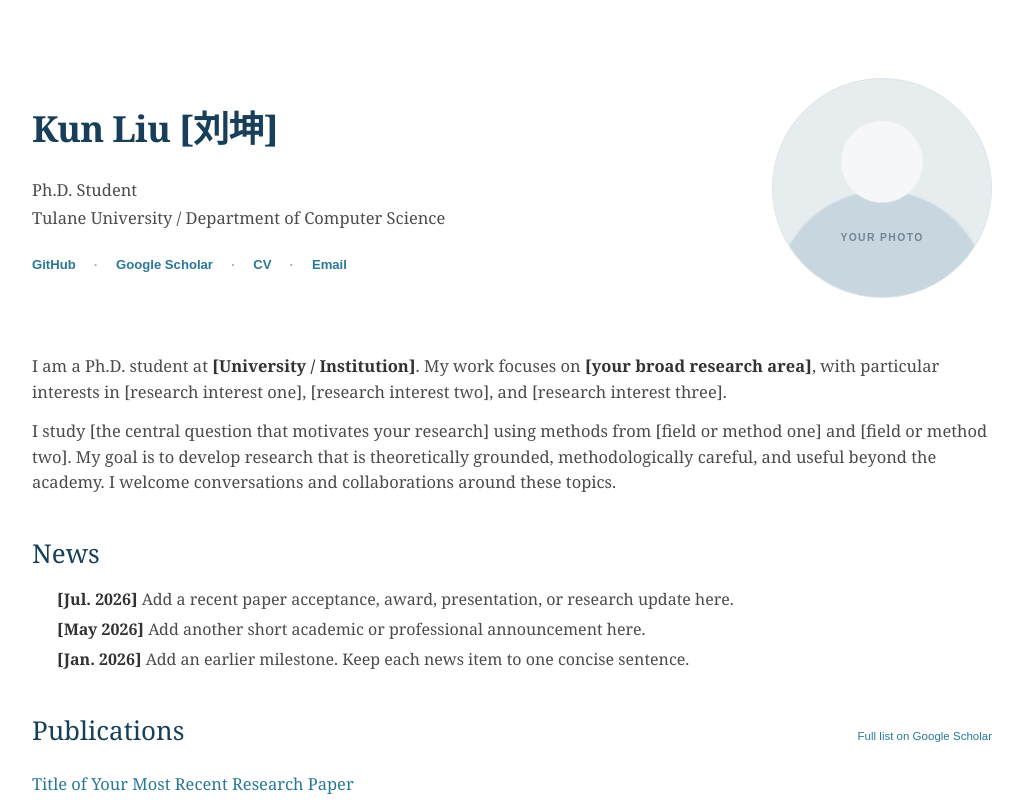
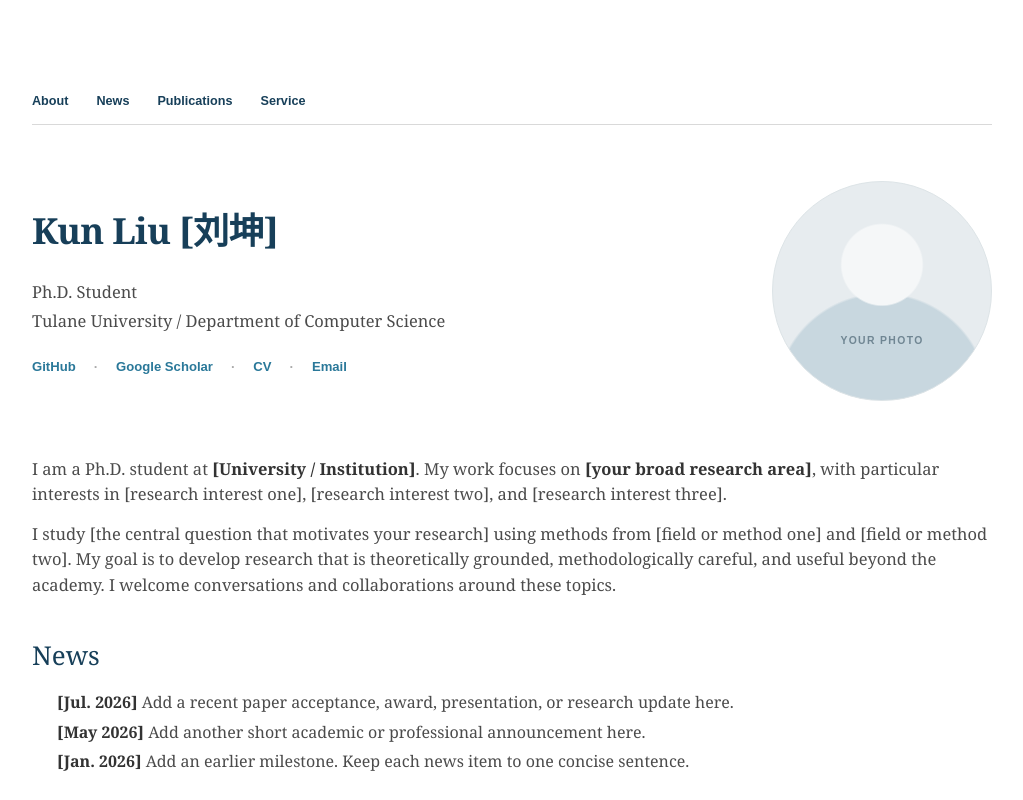
Before and after one commit to Ryan-hub-bit/ryan-hub-bit.github.io, a Next.js app: page / in a window 1280 px wide. Shown: the top 800 px of the page, without its empty margins (128-1151 px from the left). Built offline with nearby package versions, Linux system fonts and the light colour scheme.

Commit message:
add nagivation

```diff
--- a/app/globals.css
+++ b/app/globals.css
@@ -29,6 +29,37 @@ strong { color: #333; font-weight: 600; }
   width: min(960px, calc(100% - 48px));
   margin: 0 auto;
   padding: 78px 0 58px;
+}
+
+.top-nav {
+  position: sticky;
+  top: 0;
+  z-index: 10;
+  display: flex;
+  gap: 28px;
+  margin-bottom: 56px;
+  padding: 14px 0 12px;
+  border-bottom: 1px solid var(--line);
+  background: rgba(255, 255, 255, 0.96);
+  font-family: Arial, Helvetica, sans-serif;
+  font-size: 0.79rem;
+  font-weight: 600;
+}
+
+.top-nav a {
+  color: var(--heading);
+}
+
+.top-nav a:hover {
+  color: var(--link);
+  text-decoration: none;
+}
+
+#about,
+#news,
+#publications,
+#service {
+  scroll-margin-top: 70px;
 }
 
 .profile {
@@ -219,6 +250,7 @@ footer p { margin: 0; }
 
 @media (max-width: 590px) {
   .page-shell { width: min(100% - 34px, 460px); padding-top: 38px; }
+  .top-nav { gap: 18px; margin-bottom: 42px; font-size: 0.73rem; }
   .profile { grid-template-columns: 1fr; gap: 30px; margin-bottom: 42px; }
   .portrait { grid-row: 2; justify-self: start; width: 165px; }
   .identity h1 { font-size: 1.95rem; }
--- a/app/page.tsx
+++ b/app/page.tsx
@@ -37,6 +37,13 @@ const publications = [
 export default function Home() {
   return (
     <main className="page-shell">
+      <nav className="top-nav" aria-label="Page navigation">
+        <a href="#about">About</a>
+        <a href="#news">News</a>
+        <a href="#publications">Publications</a>
+        <a href="#service">Service</a>
+      </nav>
+
       <header className="profile" aria-labelledby="profile-name">
         <div className="identity">
           <h1 id="profile-name">Kun Liu [刘坤]</h1>
@@ -59,7 +66,7 @@ export default function Home() {
       </header>
 
       <div className="content-column">
-        <section className="introduction" aria-label="Biography">
+        <section className="introduction" id="about" aria-label="Biography">
           <p>
             I am a Ph.D. student at <strong>[University / Institution]</strong>.
             My work focuses on <strong>[your broad research area]</strong>, with
```
